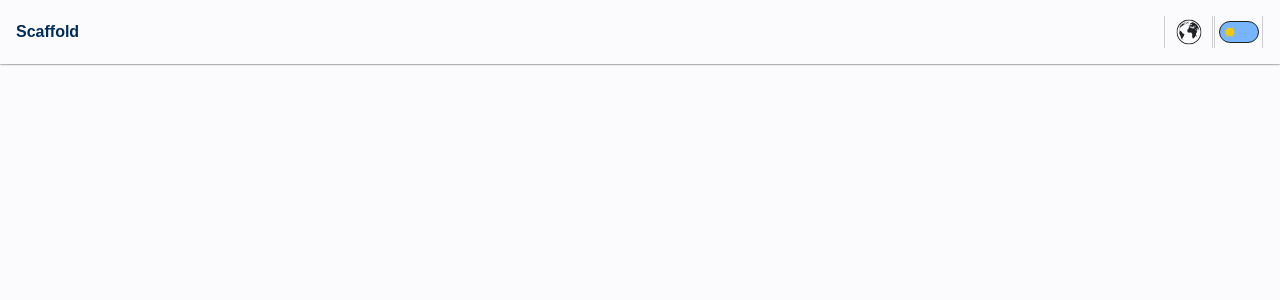
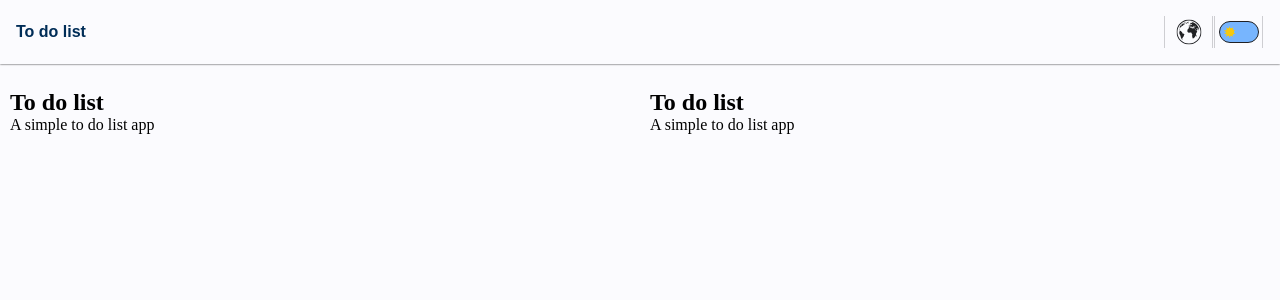
Before and after one commit to Edgard007/to-do-list, a React (Vite) app: page / in a window 1280 px wide. Shown: the top 300 px of the page. Built offline with nearby package versions, Linux system fonts and the light colour scheme.

Commit message:
🚧 Home page

```diff
--- a/public/translations/en.json
+++ b/public/translations/en.json
@@ -1,6 +1,8 @@
 {
-  "app_name": "Scaffold",
-  "appLogo-alt": "scaffold Logo",
+  "app_name": "To do list",
+  "appLogo-alt": "To do list Logo",
+
+  "app_descrip": "A simple to do list app",
 
   "options_title": "Options",
   "lng": "Language",
--- a/public/translations/es.json
+++ b/public/translations/es.json
@@ -1,6 +1,8 @@
 {
-  "app_name": "Andamio",
-  "appLogo-alt": "Logo de Andamio",
+  "app_name": "Lista de Tareas",
+  "appLogo-alt": "Logo de Lista de Tareas",
+
+  "app_descrip": "Aplicación para gestionar una lista de tareas.",
 
   "options_title": "Opciones",
   "lng": "Idioma",
--- a/src/common/layout/Logger.tsx
+++ b/src/common/layout/Logger.tsx
@@ -17,14 +17,17 @@ const Logger = ({ children }: LoggerProps) => {
 };
 
 const Wrapper = styled.div`
+  width: 100%;
+  height: 100vh;
   position: relative;
 
   main {
+    position: absolute;
     width: 100%;
-    margin-top: var(--hNav);
-    min-height: calc(100vh - var(--hNav));
+    height: calc(100% - var(--hNav));
+    right: 0;
+    bottom: 0;
 
-    display: flex;
     background-color: var(--color-primary);
   }
 `;
--- a/src/pages/Home.tsx
+++ b/src/pages/Home.tsx
@@ -1,31 +1,42 @@
+import { useTranslation } from "react-i18next";
+
 import styled from "styled-components";
 
 // ==> Context
 
-// ==> Components
-import SwitchMode from "@common/layout/components/SwitchMode";
-
 const Home = () => {
+  const { t } = useTranslation();
 
   return (
     <Wrapper>
+      <section>
+        <h1>{t("app_name")}</h1>
+        <p>{t("app_descrip")}</p>
+      </section>
+      <section>
+        <h1>{t("app_name")}</h1>
+        <p>{t("app_descrip")}</p>
+      </section>
     </Wrapper>
   );
 };
 
-const Wrapper = styled.section`
+const Wrapper = styled.div`
   width: 100%;
   height: 100%;
-  padding: 30px;
+  background-color: var(--color-primary);
 
+  padding: 25px 10px;
   display: grid;
-  grid-template-columns: repeat(4, minmax(200px, 300px));
-  gap: 30px;
-  padding: 20px;
-  justify-content: center;
+  grid-template-columns: 1fr 1fr;
+  grid-gap: 20px;
 
-  @media (max-width: 950px) {
-    grid-template-columns: repeat(auto-fill, minmax(200px, 300px));
+  @media (max-width: 800px) {
+    grid-template-columns: repeat(auto-fill, minmax(200px, 1fr));
+
+    display: flex;
+    justify-content: center;
+    flex-direction: column;
   }
 `;
 
```
